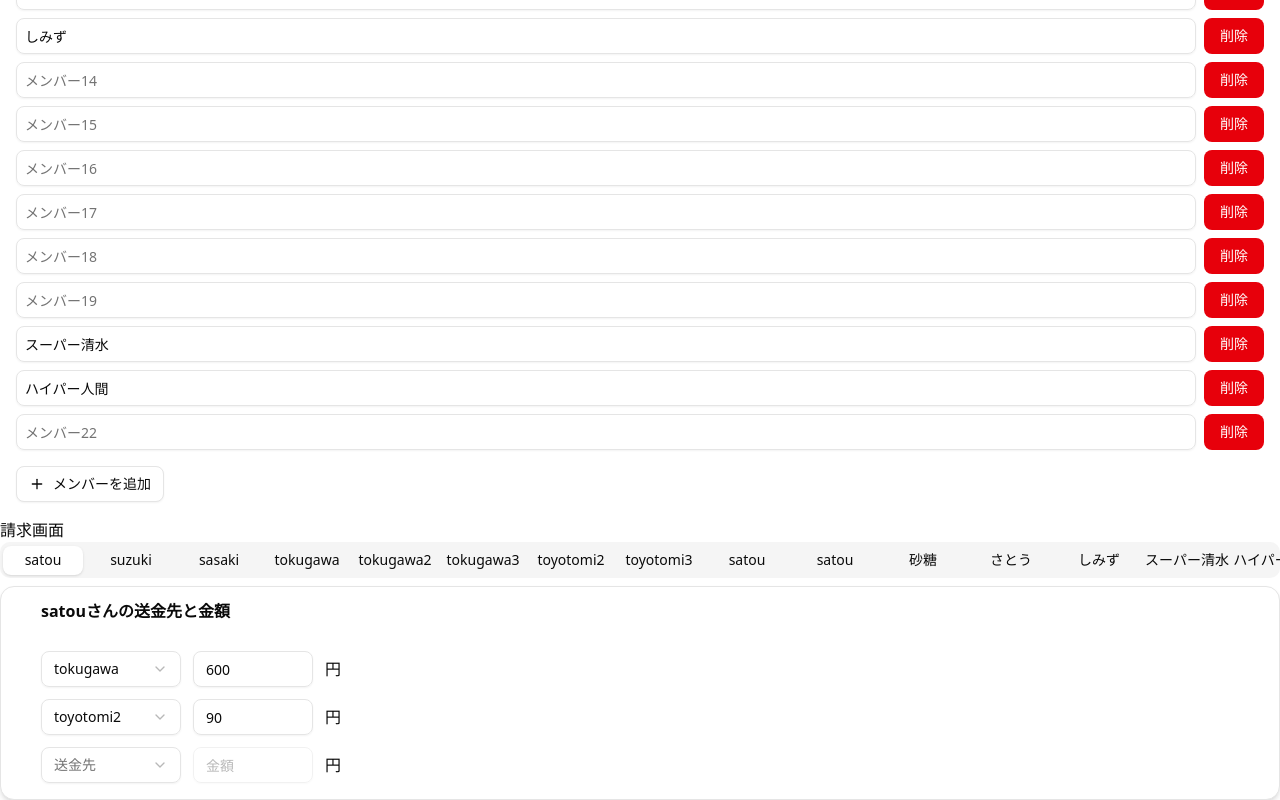
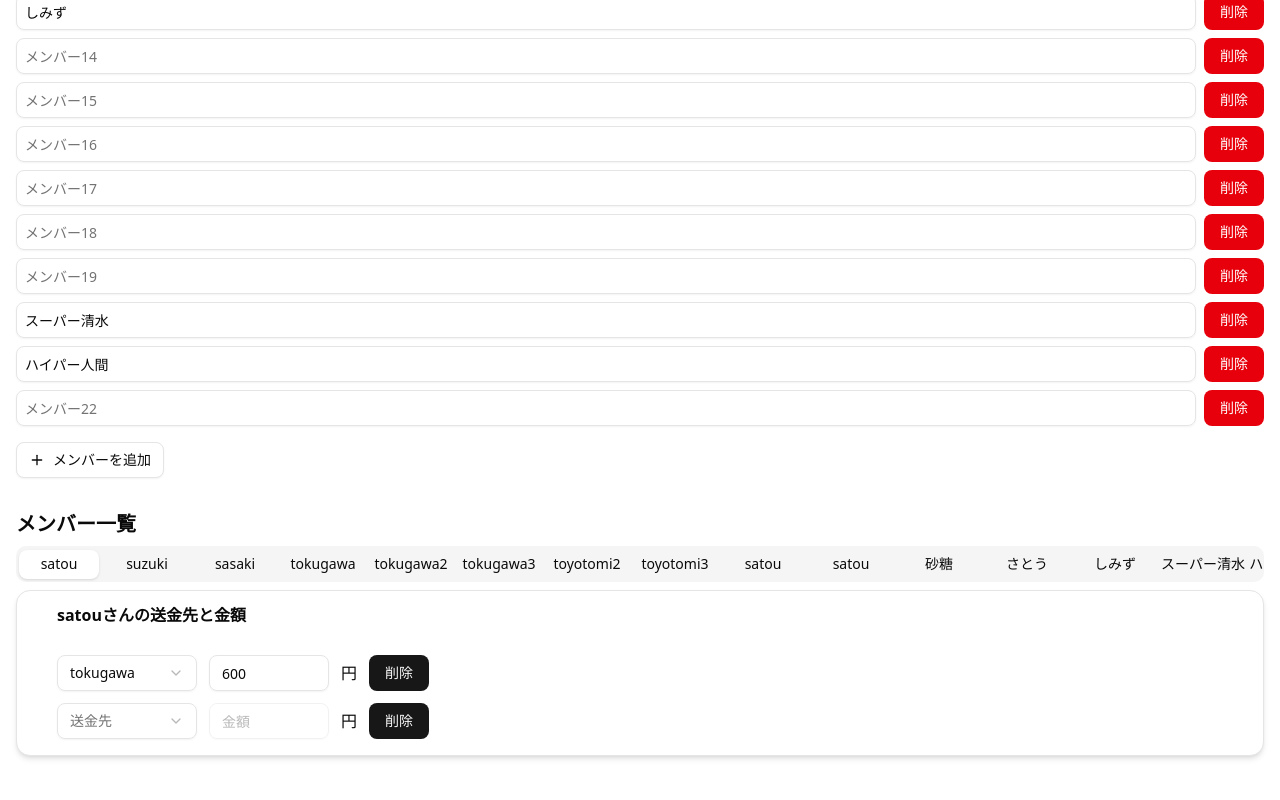
Before and after one commit to u-hossy/project-experiment, a React (Vite) app in the folder frontend/: page / in a window 1280 px wide. Shown: the part 666-1466 px from the top of the page. After the commit the page ends 1438 px from the top, so only its background shows below. Built offline with nearby package versions, Linux system fonts and the light colour scheme; data requests are answered from the project's data file.

Commit message:
frontend:削除ボタンを追加

```diff
--- a/frontend/mock/db.json
+++ b/frontend/mock/db.json
@@ -97,12 +97,6 @@
       "amount": 600
     },
     {
-      "id": "8e467ca9-84b2-4144-9610-54f4acda0bc2",
-      "payerId": "ff90",
-      "receiverId": "0430",
-      "amount": 90
-    },
-    {
       "id": "15e2c477-01b7-484c-a3cc-e85fa8990bd2",
       "payerId": "9852",
       "receiverId": "0430",
--- a/frontend/src/App.tsx
+++ b/frontend/src/App.tsx
@@ -6,9 +6,7 @@ function App() {
   return (
     <div style={{ paddingTop: "80px" }}>
       <Header />
-      <h1>メンバー編集画面</h1>
       <MemberList />
-      <h1>請求画面</h1>
       <BillingTabList />
     </div>
   );
--- a/frontend/src/components/BillingDetailCard.tsx
+++ b/frontend/src/components/BillingDetailCard.tsx
@@ -10,6 +10,7 @@ import {
 } from "@/components/ui/select";
 import type { Billing } from "@/type/billing";
 import type { Person } from "@/type/person";
+import { Button } from "./ui/button";
 
 type BillingDetailCardProps = {
   payer: Person;
@@ -76,17 +77,6 @@ export default function BillingDetailCard({ payer }: BillingDetailCardProps) {
   const handleBlur = async (index: number) => {
     const d = details[index];
 
-    if (!d.receiverId || d.amount === "") {
-      if (d.id) {
-        await fetch(`http://localhost:3001/billings/${d.id}`, {
-          method: "DELETE",
-        });
-      }
-
-      setDetails((prev) => prev.filter((_, i) => i !== index));
-      return;
-    }
-
     const billing: Billing = {
       id: d.id,
       payerId: payer.id,
@@ -114,6 +104,18 @@ export default function BillingDetailCard({ payer }: BillingDetailCardProps) {
     }
   };
 
+  const handleDeleteBilling = async (index: number) => {
+    const target = details[index];
+
+    if (!confirm("本当に削除しますか？")) return;
+
+    await fetch(`http://localhost:3001/billings/${target.id}`, {
+      method: "DELETE",
+    });
+
+    setDetails((prev) => prev.filter((_, i) => i !== index));
+  };
+
   return (
     <Card className="p-4 shadow-md">
       <CardHeader>
@@ -139,7 +141,6 @@ export default function BillingDetailCard({ payer }: BillingDetailCardProps) {
                         {p.name}
                       </SelectItem>
                     ))}
-                  <SelectItem value="none">選択しない</SelectItem>
                 </SelectContent>
               </Select>
               <Input
@@ -151,12 +152,15 @@ export default function BillingDetailCard({ payer }: BillingDetailCardProps) {
                 onChange={(e) =>
                   handleAmountChange(
                     index,
-                    e.target.value === "" ? "" : Number(e.target.value),
+                    e.target.value === "" ? "" : Number(e.target.value)
                   )
                 }
                 onBlur={() => handleBlur(index)}
               />
               <span>円</span>
+              <Button onClick={() => handleDeleteBilling(index)}>
+                削除
+              </Button>
             </div>
           );
         })}
--- a/frontend/src/components/BillingTabList.tsx
+++ b/frontend/src/components/BillingTabList.tsx
@@ -23,7 +23,8 @@ export default function BillingTabList() {
   return !people.length ? (
     <></>
   ) : (
-    <div className="w-full">
+    <div className="p-4">
+      <h2 className="mb-2 font-semibold text-xl">メンバー一覧</h2>
       <Tabs defaultValue={`p${people[0].id}`} className="w-full">
         <TabsList className="flex w-full justify-start gap-2 overflow-x-auto whitespace-nowrap">
           {people
```
